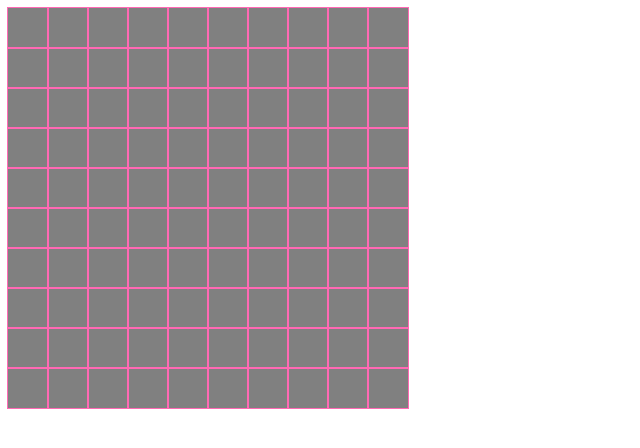
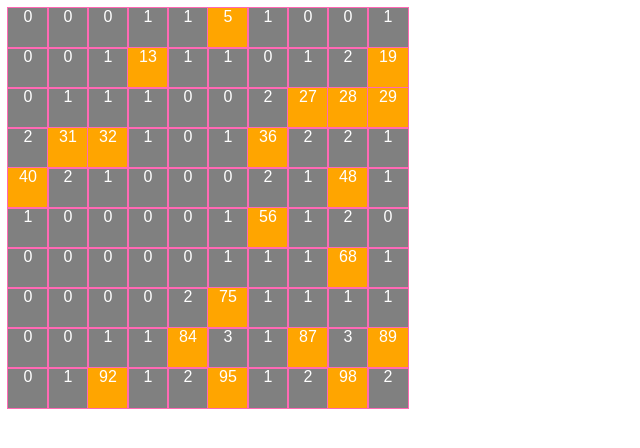
Before and after one commit to danimal-johnson/minesweeper, a plain HTML site: page index.html in a window 1280 px wide. Shown: the whole page, without its empty margins (0-640 px from the left). Drawn offline with Linux system fonts and the light colour scheme.

Commit message:
chore: adds 4-direction bomb proximity detection

```diff
--- a/app.js
+++ b/app.js
@@ -2,16 +2,59 @@ document.addEventListener('DOMContentLoaded', () => {
   const grid = document.querySelector('.grid');
   let width=10;
   let height=10;
+  let bombCount = 20;
   let squares = [];
 
+  function createBoard() {
+    const bombsArray = Array(bombCount).fill('bomb');
+    const emptyArray = Array((width*height) - bombCount).fill('valid');
+    const gameArray = emptyArray.concat(bombsArray);
+    // TODO: Improve randomness
+    const shuffledArray = gameArray.sort(() => Math.random() -0.5);
 
-  function createBoard() {
+    console.log(gameArray);
+    console.log("Shuffled:", shuffledArray);
+
+    // Create grid of div elements with unique IDs.
     for (let i=0; i < width*height; i++) {
       const square = document.createElement('div');
       square.setAttribute('id', i);
+      square.classList.add(shuffledArray[i])
+      square.innerHTML = i; // TODO: Replace square number with bomb #
       grid.appendChild(square);
       squares.push(square);
     }
+
+    // Add bomb proximity numbers to each square.
+    for (let i=0; i<squares.length; i++) {
+      let nearbyBombs = 0;
+      const isLeftEdge = i % width === 0;
+      const isRightEdge = i % width === width-1;
+      const isTopEdge = i < width;
+      const isBottomEdge = (i > (squares.length - width - 1));
+      // console.log(`${i}: squares.length=${squares.length}, width=${width}, isBottomEdge= ${isBottomEdge}`);
+      // if (isBottomEdge) console.log(`Bottom (${i})`);
+
+      if (squares[i].classList.contains('valid')) {
+        // Look left
+        if (!isLeftEdge && squares[i-1].classList.contains('bomb'))
+          nearbyBombs++;
+        // Look right
+        if (!isRightEdge && squares[i+1].classList.contains('bomb'))
+          nearbyBombs++;
+        // Look up
+        if (!isTopEdge && squares[i-width].classList.contains('bomb'))
+          nearbyBombs++;
+        // Look down
+        if (!isBottomEdge && squares[i+width].classList.contains('bomb'))
+          nearbyBombs++;
+
+        document.getElementById(i).innerHTML = nearbyBombs;
+      }
+    }
+
+
+
   }
   createBoard();
 
--- a/style.css
+++ b/style.css
@@ -10,4 +10,11 @@
   height: 40px;
   width: 40px;
   outline: 1px solid hotpink;
+  color: white;
+  font-family: sans-serif;
+  text-align: center;
 }
+
+.bomb {
+  background-color: orange;
+}
```
